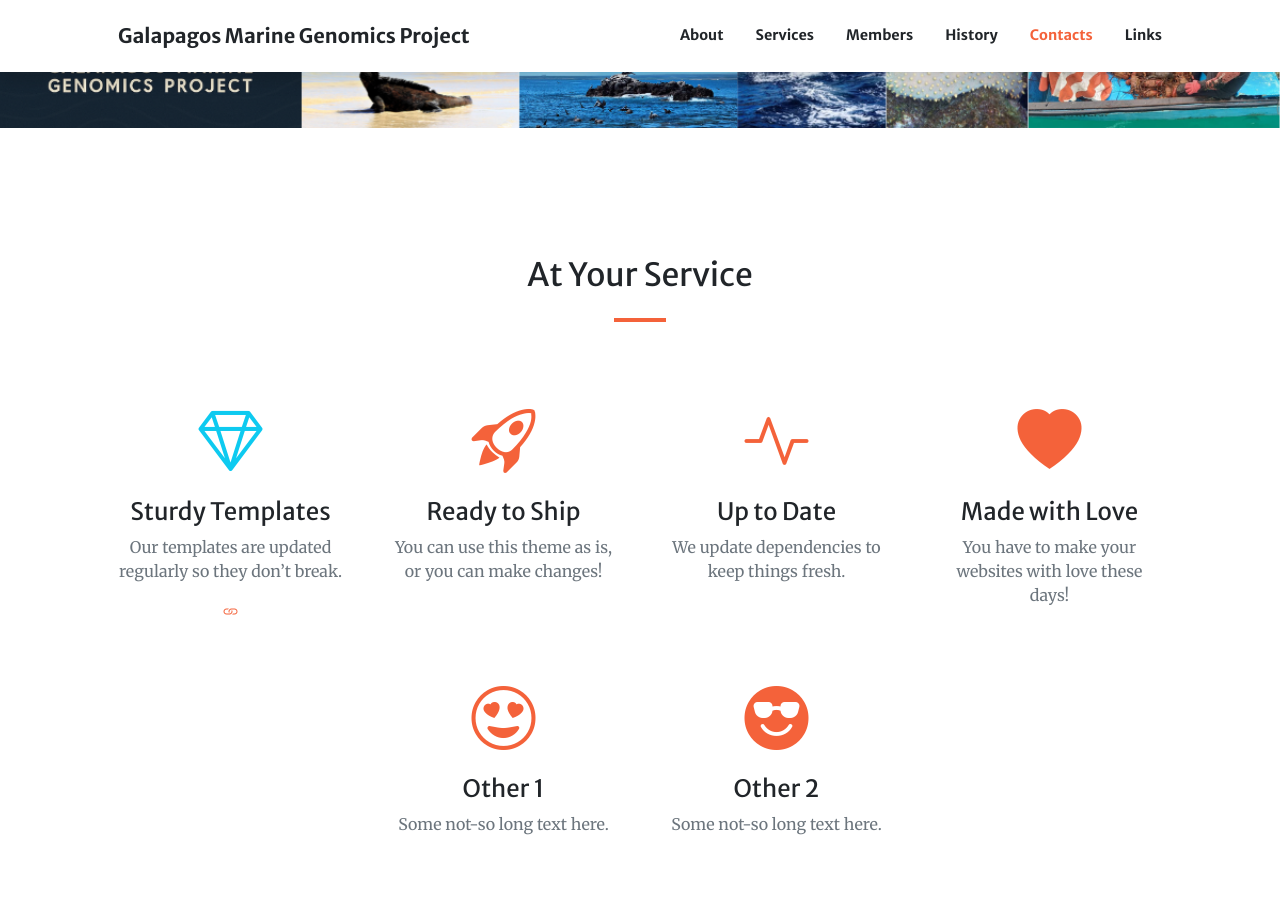
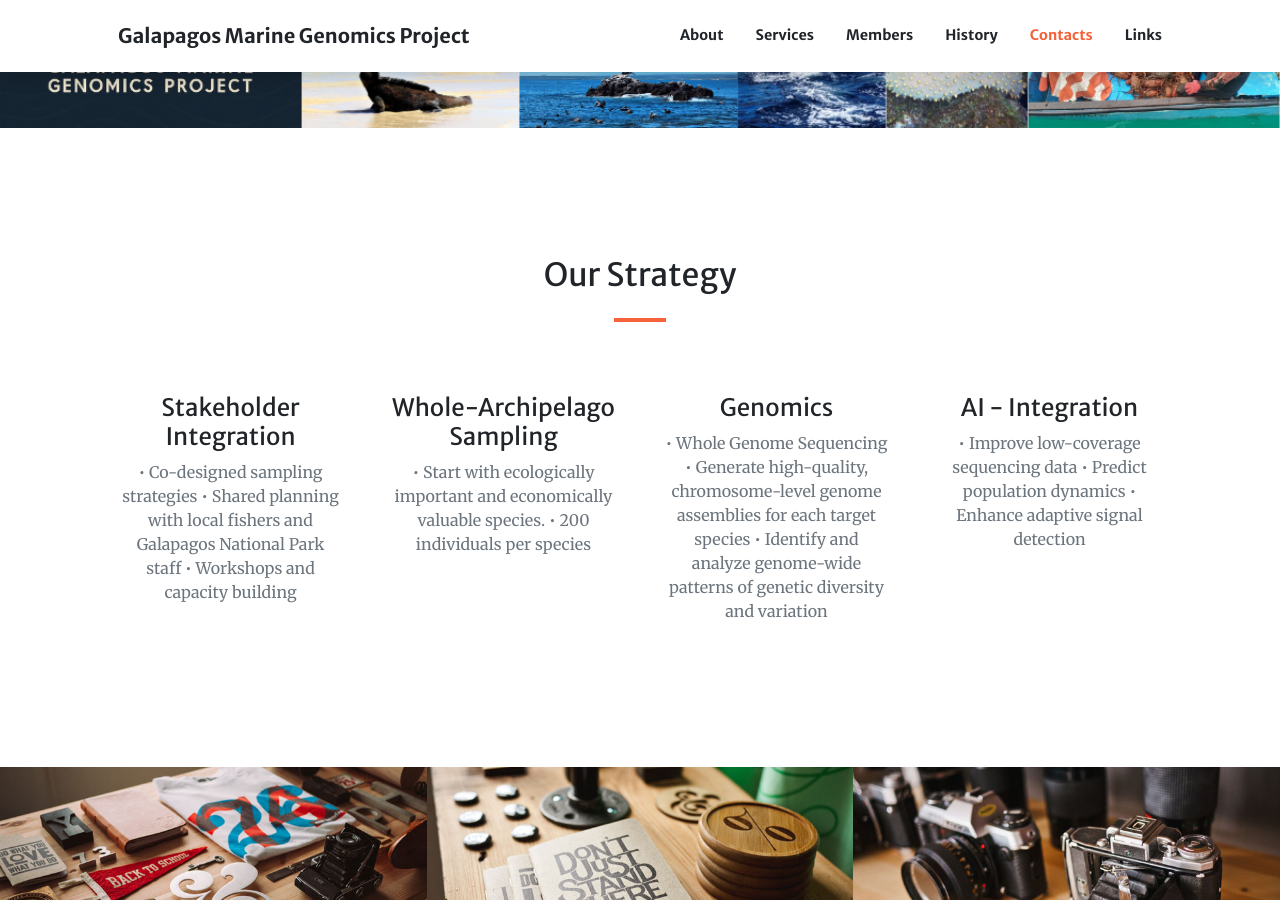
Before and after one commit to therkildsen-lab/galapagos-2, a Jekyll site: the page built from index.md, in a window 1280 px wide and 900 px high, scrolled down 1199 px. Built offline with Jekyll 4.4.1, drawn with Linux system fonts in a browser that asks for light colours; comment, search, counter and statistics services are not loaded.

Commit message:
add strategy section with icons

```diff
--- a/index.md
+++ b/index.md
@@ -17,28 +17,31 @@
 
   - type: services.html
     section_id: services
-    #background_style: bg-info
-    title: At Your Service
+    title: Our Strategy
     services:
-      - title: Sturdy Templates
-        text: Our templates are updated regularly so they don't break.
-        icon: bi-gem text-info
-        url: https://startbootstrap.com/
-      - title: Ready to Ship
-        text: You can use this theme as is, or you can make changes!
-        icon: bi-rocket-takeoff
-      - title: Up to Date
-        text: We update dependencies to keep things fresh.
-        icon: bi-activity
-      - title: Made with Love
-        text: You have to make your websites with love these days!
-        icon: bi-heart-fill
-      - title: Other 1
-        text: Some not-so long text here.
-        icon: bi-emoji-heart-eyes
-      - title: Other 2
-        text: Some not-so long text here.
-        icon: bi-emoji-sunglasses-fill
+      - title: Stakeholder Integration
+        text: |
+          • Co-designed sampling strategies
+          • Shared planning with local fishers and Galapagos National Park staff
+          • Workshops and capacity building
+        icon: custom-genomics
+      - title: Whole-Archipelago Sampling
+        text: |
+          • Start with ecologically important and economically valuable species.
+          • 200 individuals per species
+        icon: custom-conservation
+      - title: Genomics
+        text: |
+          • Whole Genome Sequencing
+          • Generate high-quality, chromosome-level genome assemblies for each target species
+          • Identify and analyze genome-wide patterns of genetic diversity and variation
+        icon: custom-analytics
+      - title: AI - Integration
+        text: |
+          • Improve low-coverage sequencing data
+          • Predict population dynamics
+          • Enhance adaptive signal detection
+        icon: custom-collaboration
 
   - type: portfolio.html
     # this section has always ID 'portfolio'
```
Also changed, not shown: assets/css/styles.css, assets/img/icons/AI_icon.png (added), assets/img/icons/dna_icon.png (added), assets/img/icons/galapagos_icon.png (added), assets/img/icons/stakeholders_icon.png (added), assets/img/icons/stakeholders_icon.svg (added).
